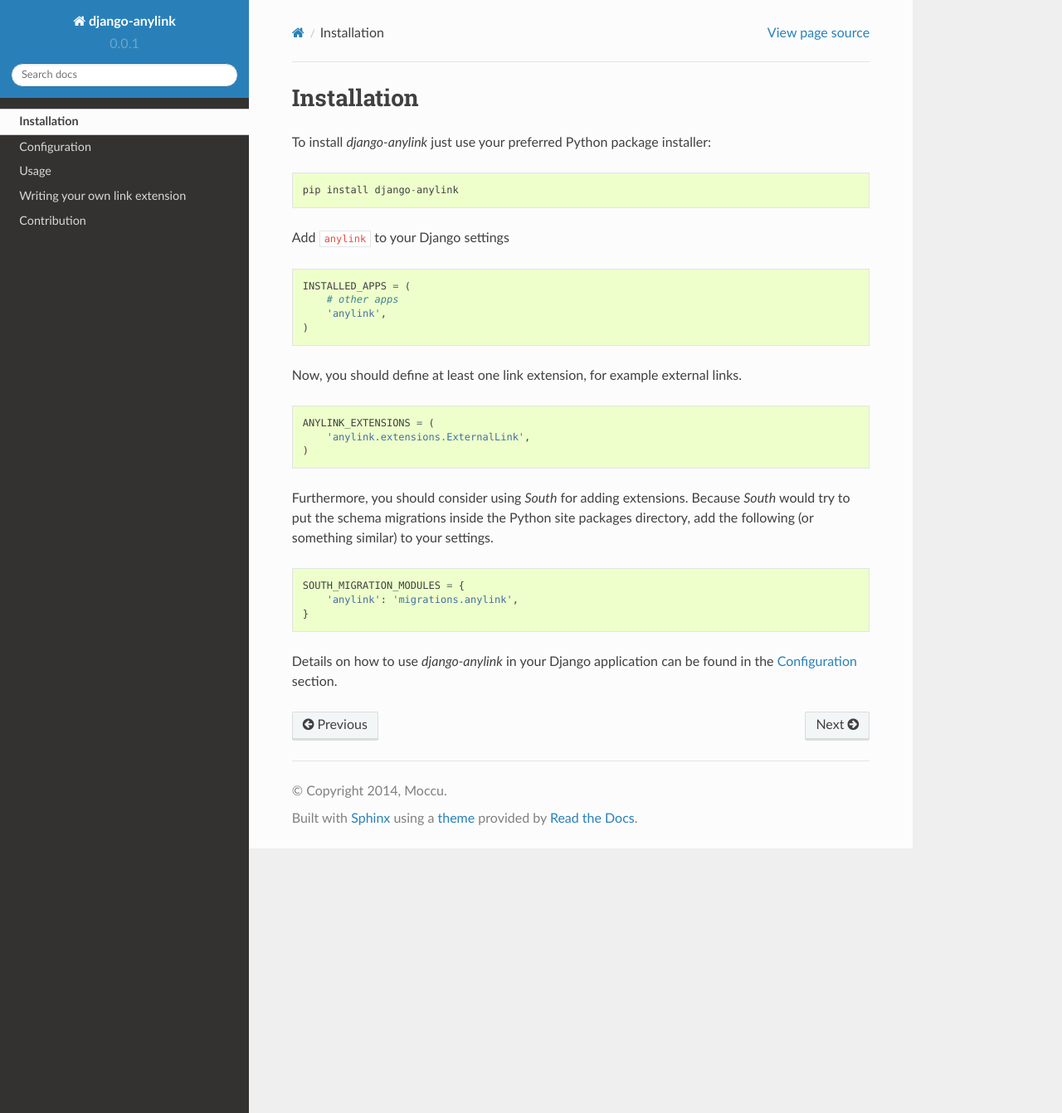
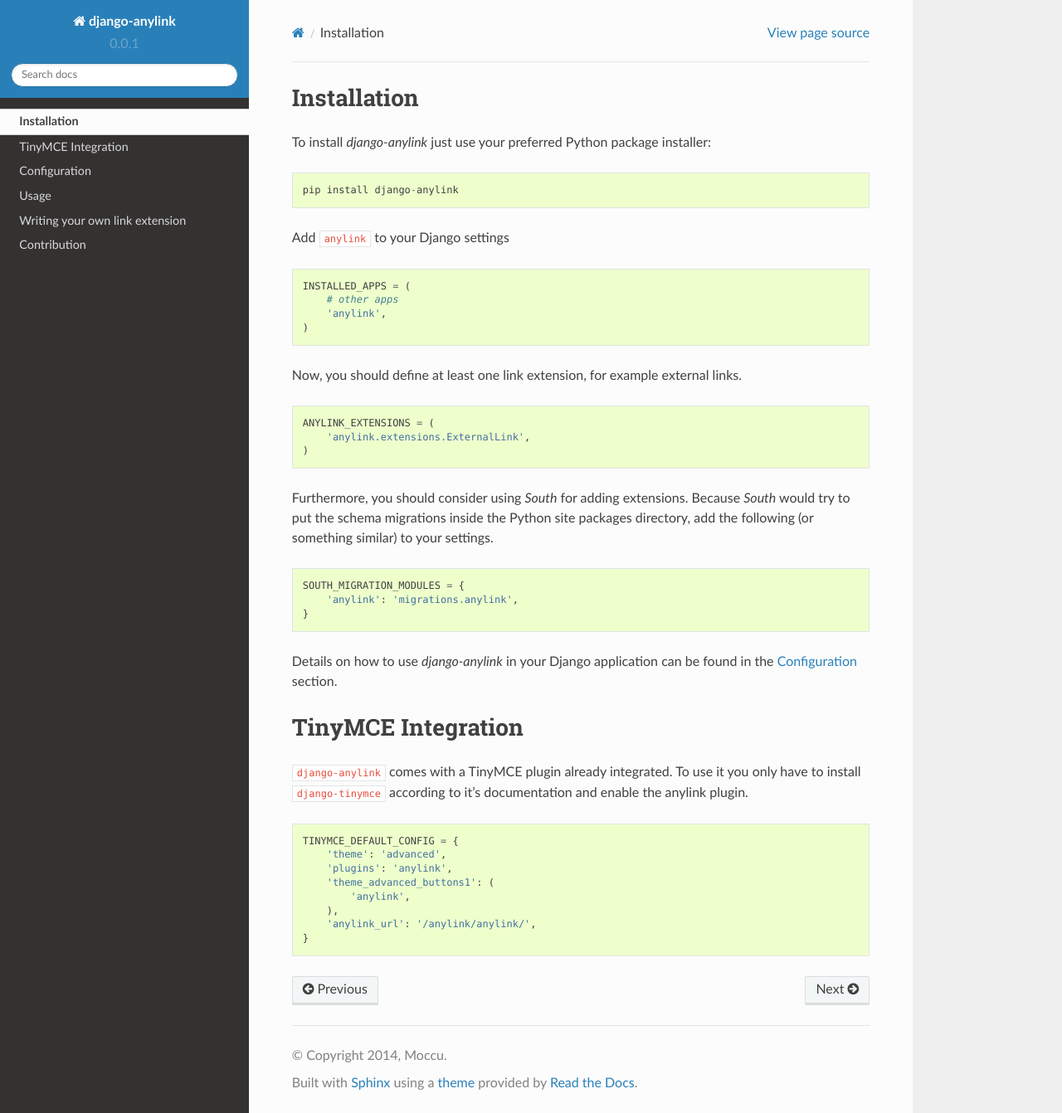
Before and after one commit to moccu/django-anylink, a Sphinx documentation site: the page built from docs/source/installation.rst, in a window 1280 px wide and 1342 px high. Shown: the whole window at 83% size. Built offline with Sphinx 7.4.7 and the Read the Docs theme 2.0.0, drawn with Linux system fonts in a browser that asks for light colours.

Commit message:
Add some note about TinyMCE Integration

```diff
--- a/README.rst
+++ b/README.rst
@@ -13,6 +13,7 @@ You can find all documentation in the "docs/source" folder and online at
 All documentation is in the "docs/source" directory and online at
 `Read the Docs <https://readthedocs.org/projects/django-anylink/>`_.
 
+
 License
 -------
 
--- a/docs/source/installation.rst
+++ b/docs/source/installation.rst
@@ -37,3 +37,22 @@ packages directory, add the following (or something similar) to your settings.
 
 Details on how to use `django-anylink` in your Django application can be found
 in the :ref:`configuration` section.
+
+
+TinyMCE Integration
+===================
+
+``django-anylink`` comes with a TinyMCE plugin already integrated. To use it
+you only have to install ``django-tinymce`` according to it's documentation
+and enable the anylink plugin.
+
+.. code-block::
+
+    TINYMCE_DEFAULT_CONFIG = {
+        'theme': 'advanced',
+        'plugins': 'anylink',
+        'theme_advanced_buttons1': (
+            'anylink',
+        ),
+        'anylink_url': '/anylink/anylink/',
+    }
```
